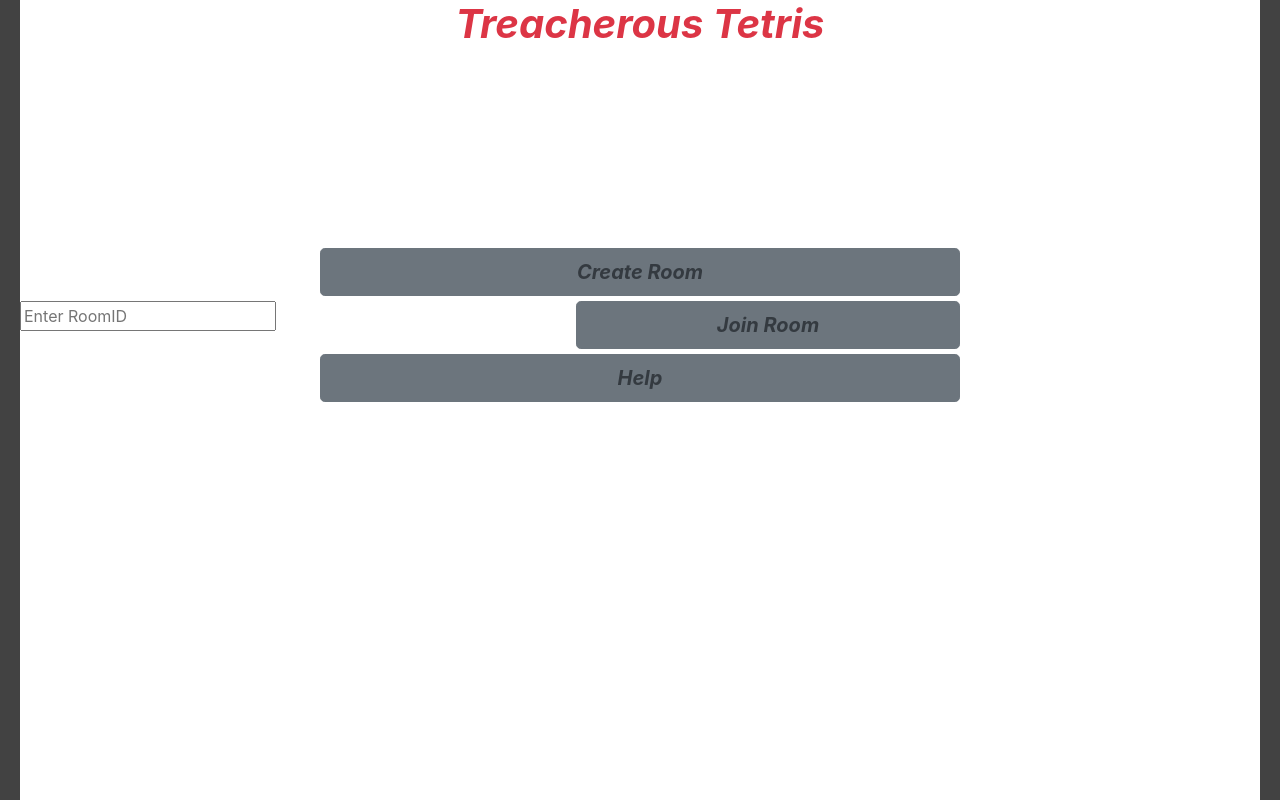
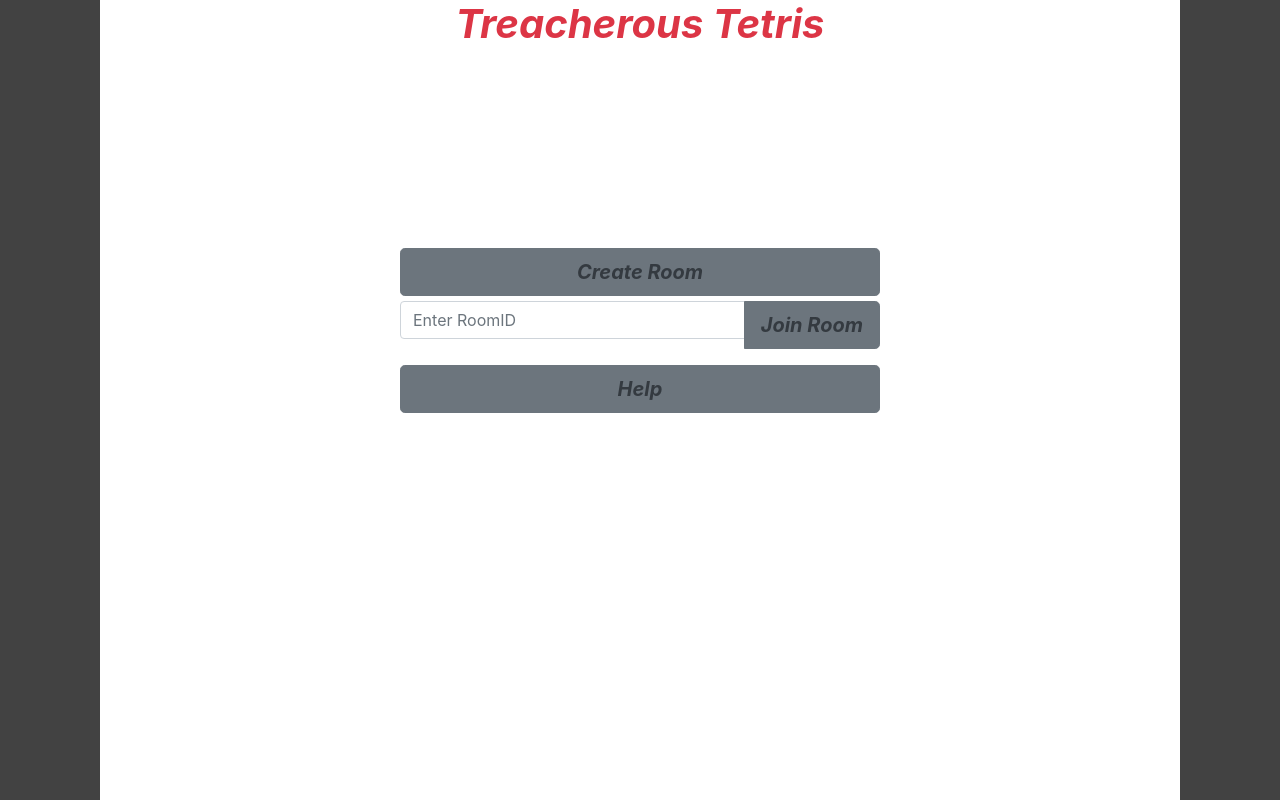
Before and after one commit to ducklin5/TTetris, a React (Create React App) app in the folder code/client/: page / in a window 1280 px wide. Built offline with nearby package versions, Linux system fonts and the light colour scheme; no server answers.

Commit message:
fixed the UI issue for join room input

```diff
--- a/code/client/src/components/homepage/homepage.css
+++ b/code/client/src/components/homepage/homepage.css
@@ -17,7 +17,7 @@ html, body, #root {
     -moz-box-sizing: border-box;
     -webkit-box-sizing: border-box;
     height:100%;
-    border: 20px solid #424242;
+    border: 100px solid #424242;
     border-top: 0px;
     border-bottom: 0px;
 }
--- a/code/client/src/components/homepage/homepage.jsx
+++ b/code/client/src/components/homepage/homepage.jsx
@@ -39,12 +39,13 @@ const HomePage = (props) => {
                     </button>
                 </div>
                 <div className="d-flex justify-content-center align-items-start">
-                    <input onChange={(event) => {
-                        setRoomID(event.target.value)
-                    }} type="text" placeholder='Enter RoomID'></input>
-                    <button onClick={onJoinButtonClicked} type="button" className="btn btn-secondary btn-lg btn-block text-dark font-weight-bold font-italic text-center btn-space">
-                        Join Room
-                    </button>
+                    <div class="input-group mb-3 text-center btn-space">
+                        <input onChange={(event) => {
+                        setRoomID(event.target.value)}} type="text" class="form-control" placeholder="Enter RoomID" aria-label="Room ID" aria-describedby="basic-addon2"></input>
+                        <div class="input-group-append">
+                        <button onClick={onJoinButtonClicked} className="btn btn-secondary btn-lg text-dark font-weight-bold font-italic" type="button">Join Room</button>
+                        </div>
+                    </div>
                 </div>
                 <div className="d-flex justify-content-center align-items-start">
                     <Link to={"/help"} type="button" className="btn btn-secondary btn-lg btn-block text-dark font-weight-bold font-italic text-center btn-space">
```
